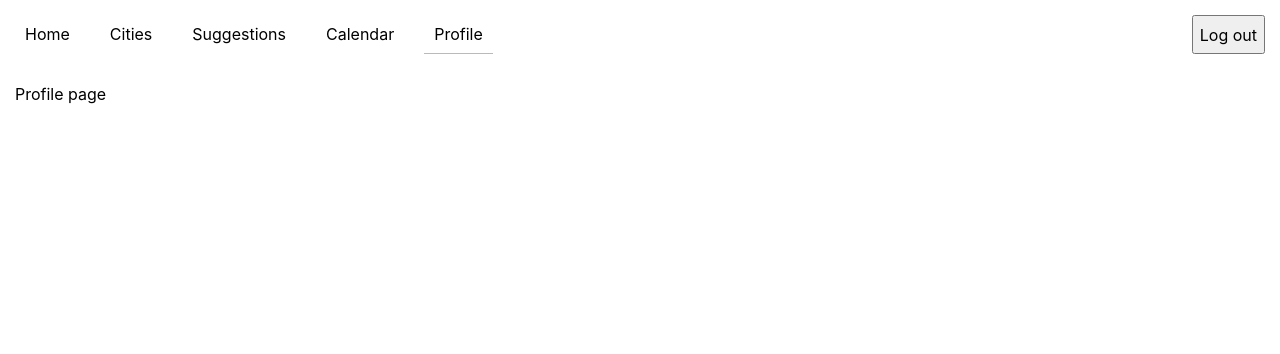
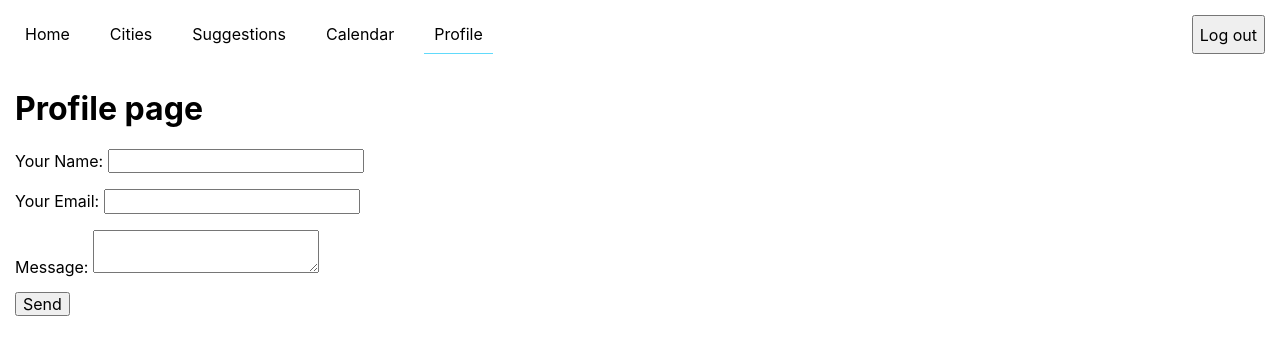
Before and after one commit to dantilse/cra-owl-brigade, a React (Create React App) app: page /profile in a window 1280 px wide. Shown: the top 354 px of the page. Built offline with nearby package versions, Linux system fonts and the light colour scheme; no server answers; sample sign-in values are in the browser's storage.

Commit message:
chore: test netlify forms

```diff
--- a/package.json
+++ b/package.json
@@ -1,6 +1,6 @@
 {
   "name": "owl-brigade",
-  "version": "0.1.2",
+  "version": "0.1.3",
   "private": true,
   "dependencies": {
     "@apollo/client": "^3.4.16",
--- a/src/components/AppRouter.jsx
+++ b/src/components/AppRouter.jsx
@@ -10,7 +10,8 @@ import {
   ProfilePage,
   SuggestionsPage,
 } from "../pages";
-import { Header, SecureRoute, UnsecureRoute } from "../components";
+import { Header, SecureRoute, UnsecureRoute } from ".";
+import { Container } from "./molecules";
 import { useAuthState } from "../firebase";
 import useContentful, { citiesList } from "../graphql";
 
@@ -54,6 +55,11 @@ const AppRouter = () => {
         >
           <CityPage cities={cities} />
         </SecureRoute>
+        <SecureRoute path="/success" isAuthenticated={isAuthenticated} exact>
+          <Container>
+            <p>Success page</p>
+          </Container>
+        </SecureRoute>
         <SecureRoute isAuthenticated={isAuthenticated}>
           <PageNotFound />
         </SecureRoute>
--- a/src/pages/ProfilePage.jsx
+++ b/src/pages/ProfilePage.jsx
@@ -3,7 +3,27 @@ import { Container } from "../components/molecules";
 const ProfilePage = () => {
   return (
     <Container>
-      <p>Profile page</p>
+      <h1>Profile page</h1>
+      <form action="/success" name="contact" method="POST" data-netlify="true">
+        <p>
+          <label>
+            Your Name: <input type="text" name="name" />
+          </label>
+        </p>
+        <p>
+          <label>
+            Your Email: <input type="email" name="email" />
+          </label>
+        </p>
+        <p>
+          <label>
+            Message: <textarea name="message"></textarea>
+          </label>
+        </p>
+        <p>
+          <button type="submit">Send</button>
+        </p>
+      </form>
     </Container>
   );
 };
```
